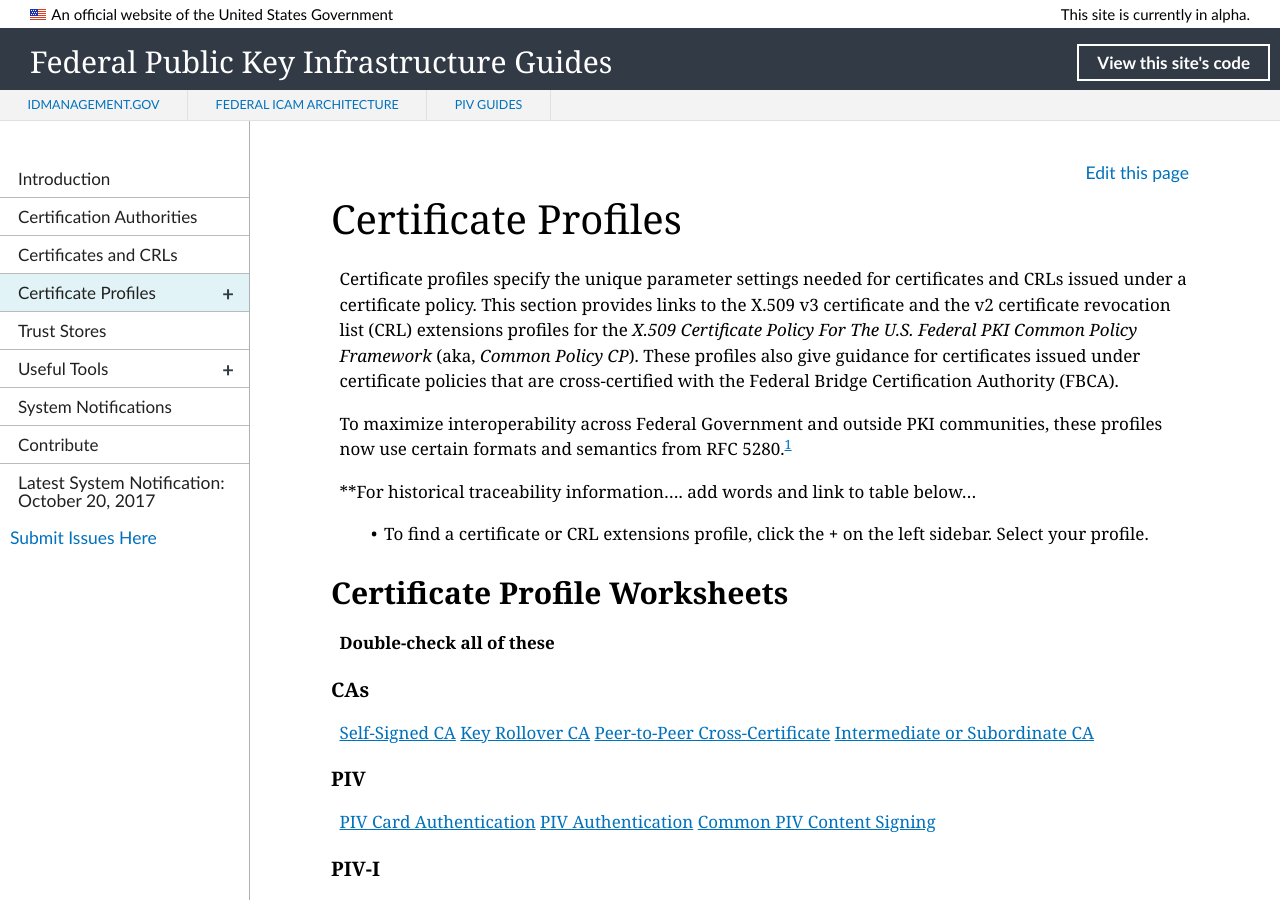
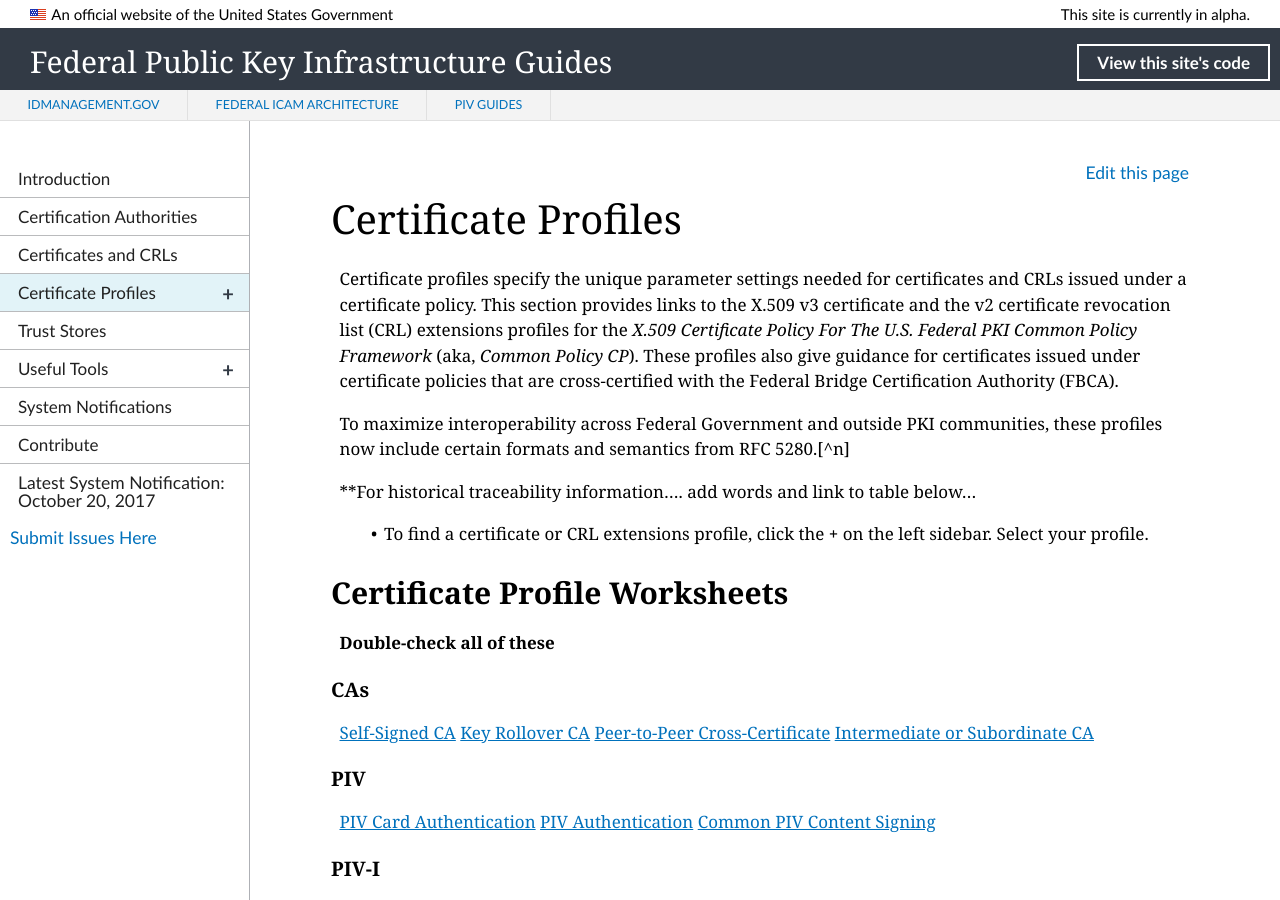
Before and after one commit to GSA/fpki-guides, a Jekyll site: the page built from pages/fpki_certificate_profiles.md, in a window 1280 px wide and 900 px high. Built offline with Jekyll 4.4.1, drawn with Linux system fonts in a browser that asks for light colours; nearby versions of some CDN libraries; library files that are not in the unit come from our copies; some of the changed text lies outside the part shown.

Commit message:
Update fpki_certificate_profiles.md
New footnote method test

```diff
--- a/pages/fpki_certificate_profiles.md
+++ b/pages/fpki_certificate_profiles.md
@@ -6,7 +6,7 @@
 
 Certificate profiles specify the unique parameter settings needed for certificates and CRLs issued under a certificate policy. This section provides links to the X.509 v3 certificate and the v2 certificate revocation list (CRL) extensions profiles for the _X.509 Certificate Policy For The U.S. Federal PKI Common Policy Framework_ (aka, _Common Policy CP_). These profiles also give guidance for certificates issued under certificate policies that are cross-certified with the Federal Bridge Certification Authority (FBCA).
 
-To maximize interoperability across Federal Government and outside PKI communities, these profiles now use certain formats and semantics from RFC 5280.<sup>[1](#myfootnote1)</sup>
+To maximize interoperability across Federal Government and outside PKI communities, these profiles now include certain formats and semantics from RFC 5280.[^n]
 
 **For historical traceability information.... add words and link to table below...
 
@@ -90,4 +90,4 @@
 
 
 
-<a name="myfootnote1">1</a>.&nbsp;&nbsp;RFC 5280, _Internet X.509 Public Key Infrastructure Certificate and Certificate Revocation List (CRL) Profile_, David Cooper, Stefan Santesson, Stephen Farrell, Sharon Boeyen, Russell Housley, and Tim Polk (May 2008).
+[^n]RFC 5280, _Internet X.509 Public Key Infrastructure Certificate and Certificate Revocation List (CRL) Profile_, David Cooper, Stefan Santesson, Stephen Farrell, Sharon Boeyen, Russell Housley, and Tim Polk (May 2008).
```
